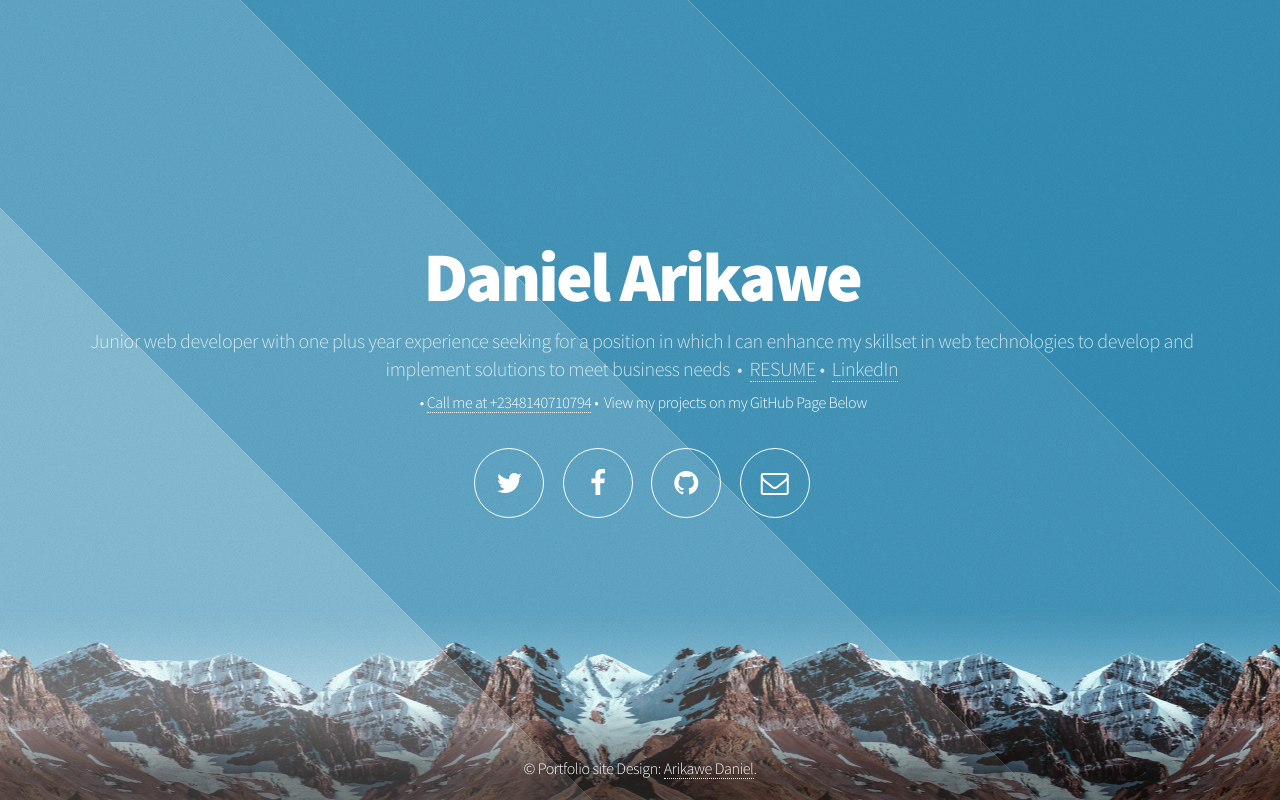
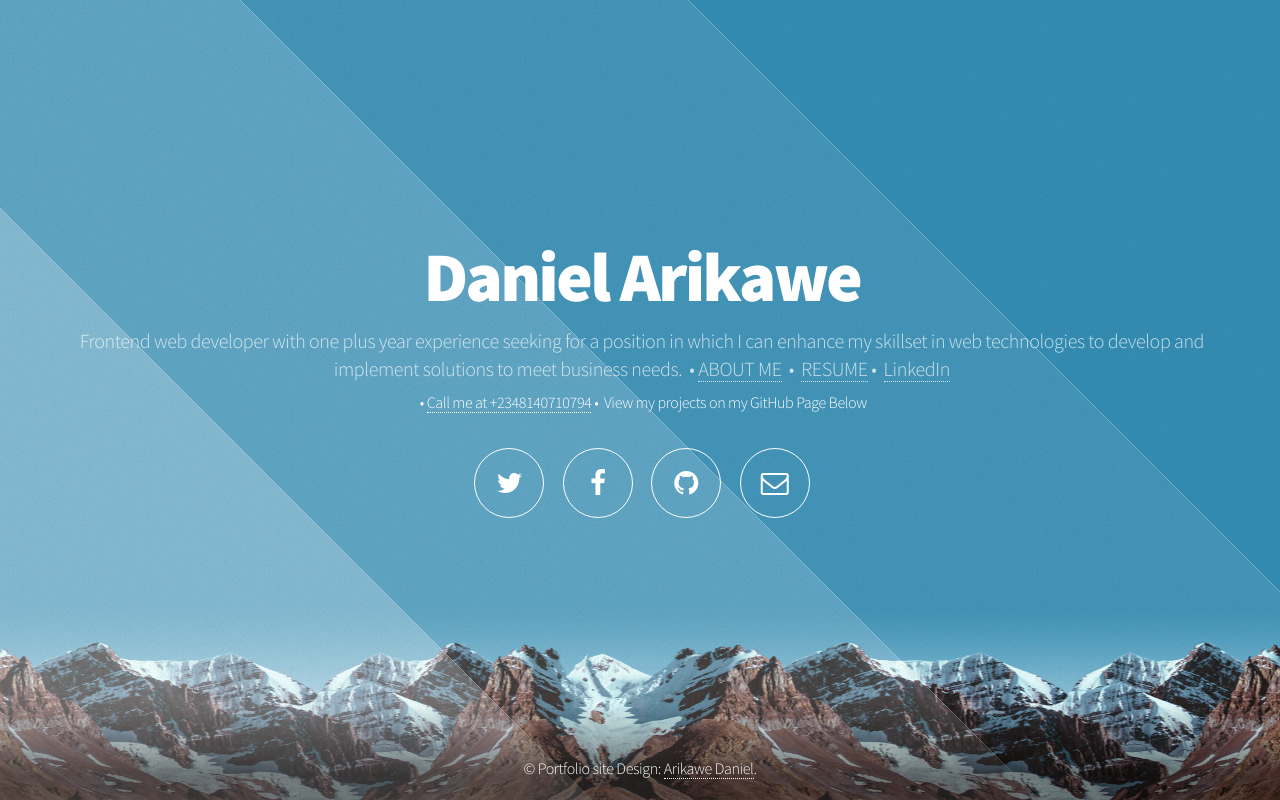
Before and after one commit to danieljohnson18/Second-portfolio-project, a plain HTML site: page index.html in a window 1280 px wide. Drawn offline with Linux system fonts and the light colour scheme.

Commit message:
Update index.html

```diff
--- a/index.html
+++ b/index.html
@@ -28,8 +28,8 @@
 				<!-- Header -->
 					<header id="header">
 						<h1>Daniel Arikawe</h1>
-						<p>Junior web developer with one plus year experience seeking for a position in which I can enhance my skillset in web
-							technologies to develop and implement solutions to meet business needs
+						<p>Frontend web developer with one plus year experience seeking for a position in which I can enhance my skillset in web
+							technologies to develop and implement solutions to meet business needs.  &nbsp;&bull;&nbsp;<a href="https://arikawedaniel.netlify.app">ABOUT ME</a>
 							 &nbsp;&bull;&nbsp; <a href =https://drive.google.com/file/d/1eqh5gF5lE4hABKdZxY0382Y968gIGmOZ/view?usp=sharing><strong>RESUME</strong></a>&nbsp;&bull;&nbsp; <a href="https://www.linkedin.com/in/daniel-arikawe-498a1a178/" target="_blank" ><span class="label">LinkedIn</span></a></p>&nbsp;&bull;&nbsp;<a href ="tel: +2348140710794">Call me at +2348140710794</a>&nbsp;&bull;&nbsp; View my projects on my GitHub Page Below
 						<nav>
 							<ul>
```
